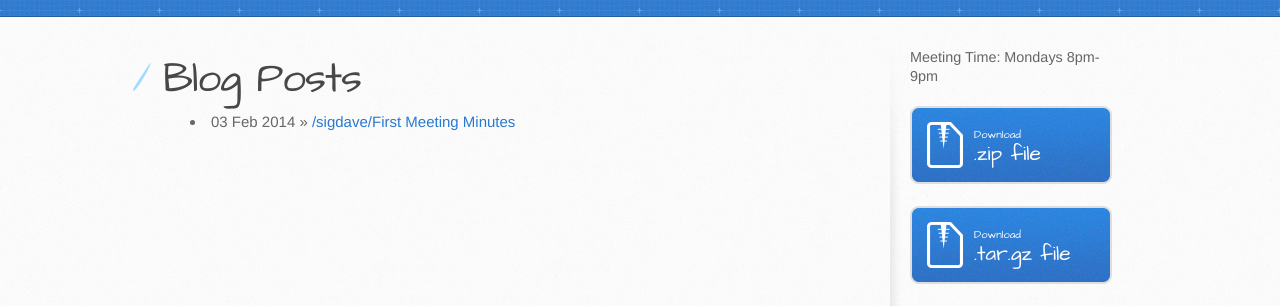
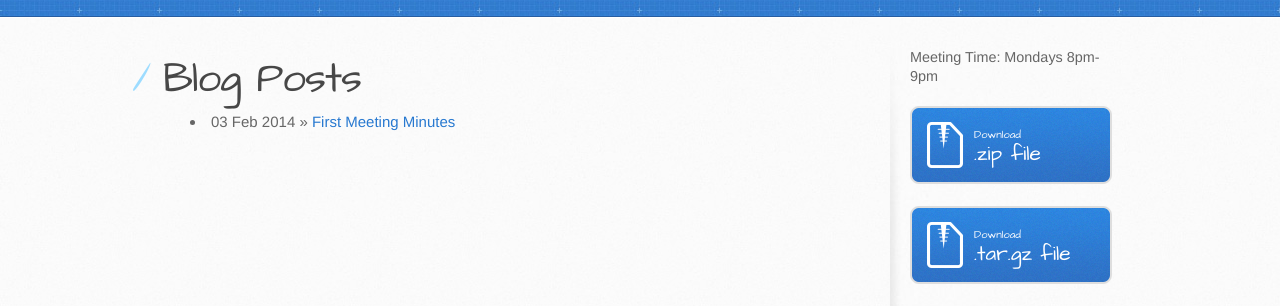
Before and after one commit to acm-uiuc/sigdave, a Jekyll site: the page built from index.html, in a window 1280 px wide. Shown: the part 150-456 px from the top of the page. Built offline with Jekyll 4.4.1, drawn with Linux system fonts in a browser that asks for light colours; Markdown is read by kramdown in place of the engine named in the settings.

Commit message:
put the base url in the wrong spot :/

```diff
--- a/index.html
+++ b/index.html
@@ -12,7 +12,7 @@
         {% if site.baseurl == '/' %}
             <a href="{{ post.url }}">{{ post.title }}</a>
         {% else %}
-            <a href="{{ post.url }}">{{site.baseurl }}{{ post.title }}</a>
+            <a href="{{ site.baseurl }}{{ post.url }}">{{ post.title }}</a>
         {% endif %}
       </li>
     {% endfor %}
```
